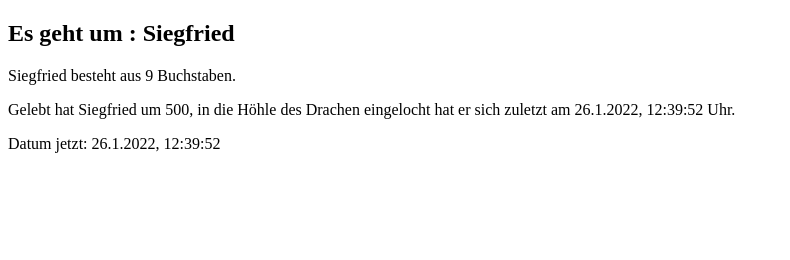
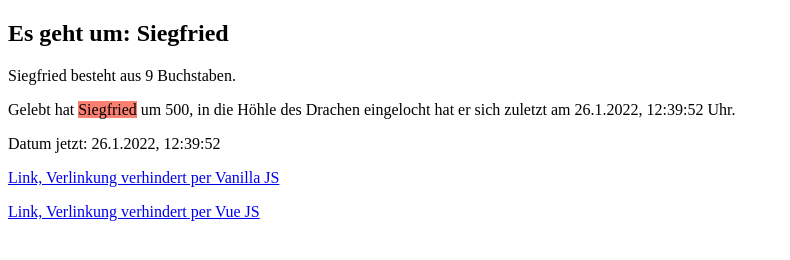
Before and after one commit to justussiebert/vue-js-first-test-project, a plain HTML site: page index.html in a window 1280 px wide. Shown: the whole page, without its empty margins (0-790 px from the left). Drawn offline with nearby package versions, Linux system fonts and the light colour scheme.

Commit message:
first examples with directives

```diff
--- a/index.html
+++ b/index.html
@@ -9,15 +9,35 @@
   <body>
     <main>
       <section id="sect1">
-        <h1>Es geht um : {{nutzerName}}</h1>
+        <h1>Es geht um: {{nutzerName}}</h1>
         <p>
           {{ `${nutzerName} besteht aus ${nutzerName.length} Buchstaben.` }}
         </p>
         <p>
-          Gelebt hat {{nutzerName}} um {{dateBorn}}, in die Höhle des Drachen
-          eingelocht hat er sich zuletzt am {{ lastLogin }} Uhr.
+          Gelebt hat <span v-meinglanzlicht>{{nutzerName}}</span> um
+          {{dateBorn}}, in die Höhle des Drachen eingelocht hat er sich zuletzt
+          am {{ lastLogin }} Uhr.
         </p>
         <p>Datum jetzt: {{ new Date().toLocaleString("de-DE") }}</p>
+        <p>
+          <a
+            id="linkNormalJs"
+            class="testcss"
+            href="https://de.wikipedia.org/wiki/Wikipedia:Hauptseite"
+            target="_blank"
+            >Link, Verlinkung verhindert per Vanilla JS</a
+          >
+        </p>
+        <p>
+          <a
+            id="linkVueJs"
+            class="testcss"
+            v-on:click.prevent
+            href="https://de.wikipedia.org/wiki/Wikipedia:Hauptseite"
+            target="_blank"
+            >Link, Verlinkung verhindert per Vue JS</a
+          >
+        </p>
       </section>
     </main>
     <script src="https://unpkg.com/vue@next"></script>
--- a/script.js
+++ b/script.js
@@ -13,7 +13,15 @@ const dateFormatted =
   ":" +
   dateAndTimeNow.getSeconds();
 
+const link1 = document.querySelector("#linkNormalJs");
+//console.log("XX: ", link1);
+link1.addEventListener("click", function (e) {
+  //console.log("cccc");
+  e.preventDefault();
+});
+
 //console.log(dateAndTimeNow);
+
 Vue.createApp({
   data() {
     return {
@@ -23,4 +31,12 @@ Vue.createApp({
       lastLogin: new Date().toLocaleString("de-DE"),
     };
   },
+
+  directives: {
+    meinglanzlicht: {
+      mounted(el) {
+        el.style.backgroundColor = "salmon";
+      },
+    },
+  },
 }).mount("#sect1");
```
